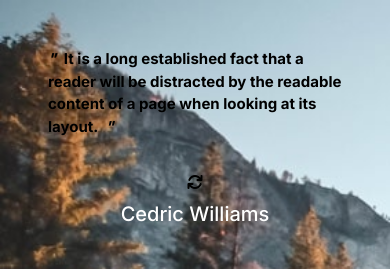
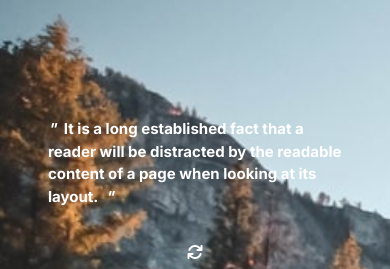
Before and after one commit to Cedriic0de/clockapp, a plain HTML site: page Index.html in a window 390 px wide. Shown: the top 269 px of the page. Drawn offline with nearby package versions, Linux system fonts and the light colour scheme; no server answers.

Commit message:
Update styles.css

```diff
--- a/styles.css
+++ b/styles.css
@@ -15,6 +15,7 @@
   }
   .main{
     padding: 24px 24px 0;
+    margin: auto;
    }
 
   .qoute-wrapper{
@@ -28,7 +29,6 @@
     font-weight: 700;
     font-size: 15px;
     margin-bottom: 24px;
-    color: #000;
   }
   .qoute::before, .qoute::after{
     content: ' " ';
@@ -41,7 +41,6 @@
   }
   .fas{
     padding: 12px;
-    color: #000;
   }
   .fas:hover{
     cursor: pointer;
@@ -133,6 +132,10 @@
 
 /* Media Queries */
 @media (min-width: 320px) and (max-width: 480px) {
+  body {
+    padding-bottom: 70px;
+    padding-top: 70px;
+  }
   .qoute-wrapper{
     text-align: center;
     width: auto;
```
